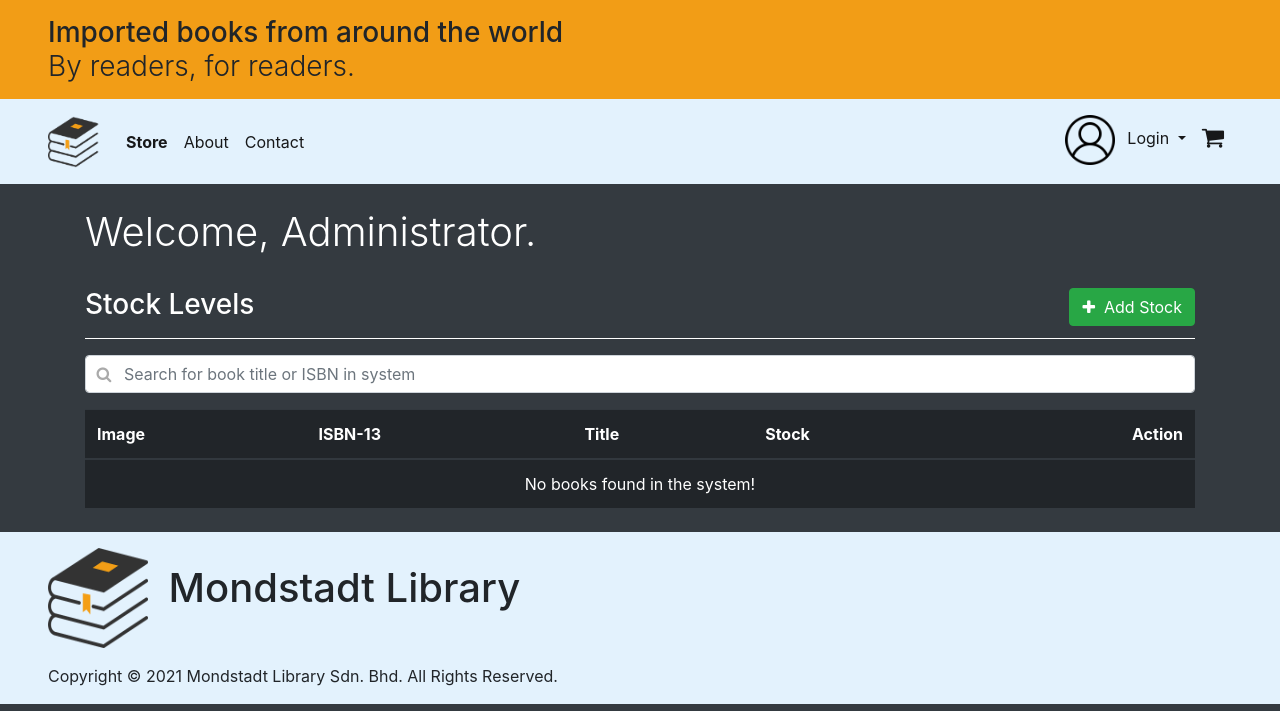
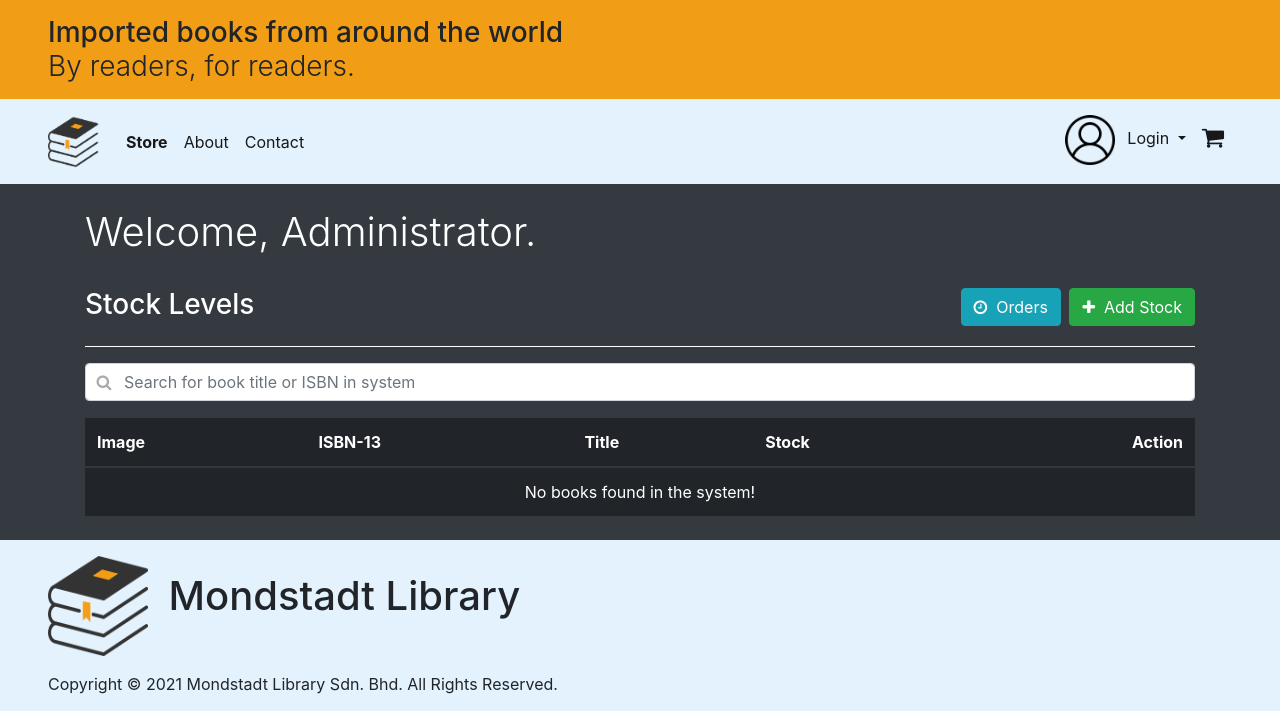
Before and after one commit to lukazio/Group11-BookStore, a PHP site: page /stock_levels.php in a window 1280 px wide. Shown: the top 711 px of the page. Run offline with PHP 8.4, Linux system fonts and the light colour scheme; data that the repository does not hold is empty.

Commit message:
Placeholder image usage for header + added orders button link in Stock Levels

```diff
--- a/modules/header.php
+++ b/modules/header.php
@@ -76,7 +76,7 @@ if (!isset($_SESSION))
 
                                 <div class="row">
                                 <div class="col">
-                                <img src=' . $props['pic'] . ' class= "cart-img" alt="item1" />
+                                <img src="' . $props['pic'] . '" class="cart-img" alt="item1" />
                                 </div>
                                 <div class="col">
                                 <span class="cart-title">' . $props['title'] . '</span><br>
@@ -121,6 +121,10 @@ if (!isset($_SESSION))
             $('#profileDropdownMenu').removeClass('show');
         }, 150);
     });
+
+    $('.cart-img').on('error', function(){
+        $(this).attr('src', './img/placeholder.png');
+    });
 </script>
 
 <script type="text/javascript">
--- a/stock_levels.php
+++ b/stock_levels.php
@@ -19,10 +19,16 @@
     <body class="bg-dark">
         <div class="container text-white">
             <h1 class="py-4 font-weight-light">Welcome, Administrator.</h1>
-            <h3>
-                Stock Levels
-                <span class="float-right"><a class="mb-3 btn btn-success" href="add_stock.php"><i class="fa fa-plus"></i>&nbsp; Add Stock</a></span>
-            </h3>
+            <div class="row">
+                <div class="col-12 col-md-6">
+                    <h3>Stock Levels</h3>
+                </div>
+                <div class="col-12 col-md-6 text-md-right">
+                    <span><a class="btn btn-info" href="order_history.php"><i class="fa fa-clock-o"></i>&nbsp; Orders</a></span>
+                    <span class="ml-1"><a class="btn btn-success" href="add_stock.php"><i class="fa fa-plus"></i>&nbsp; Add Stock</a></span>
+                </div>
+            </div>
+
             <hr>
 
             <div class="form-group search mb-3">
```
